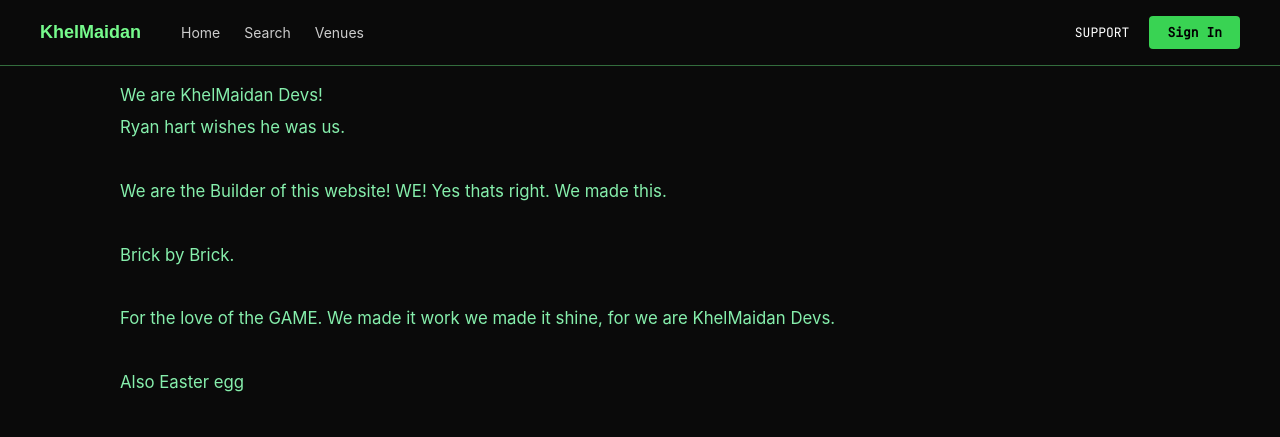
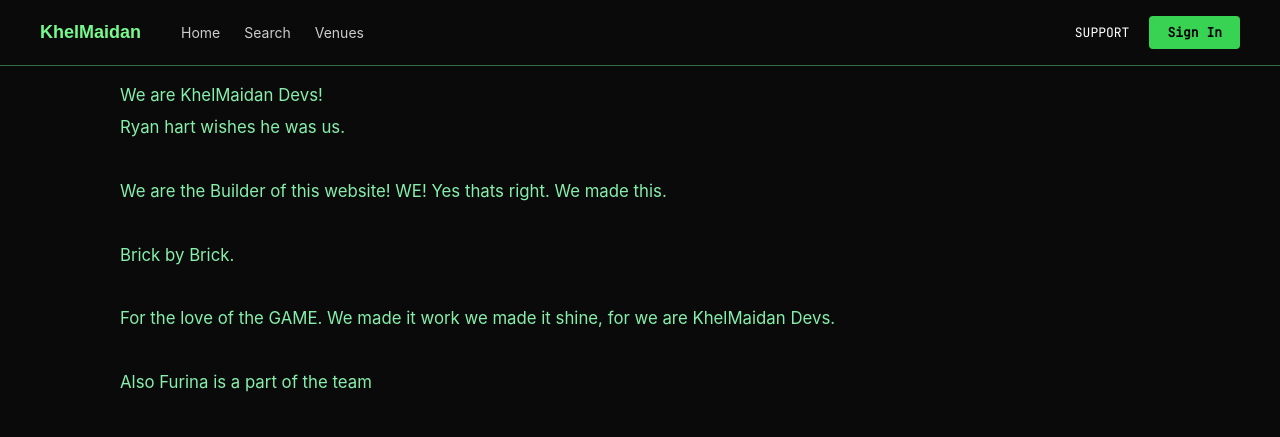
Before and after one commit to Sonicsmrit/KhelMaidan, a React (Vite) app: page /AboutUs in a window 1280 px wide. Shown: the top 437 px of the page. Built offline with nearby package versions, Linux system fonts and the light colour scheme; a web font is replaced by a local one.

Commit message:
writing changes

```diff
--- a/src/pages/about.jsx
+++ b/src/pages/about.jsx
@@ -26,7 +26,7 @@
                     <br/><br/>
 
 
-                    Also Easter egg
+                    Also Furina is a part of the team
 
                 </p>
 
```
